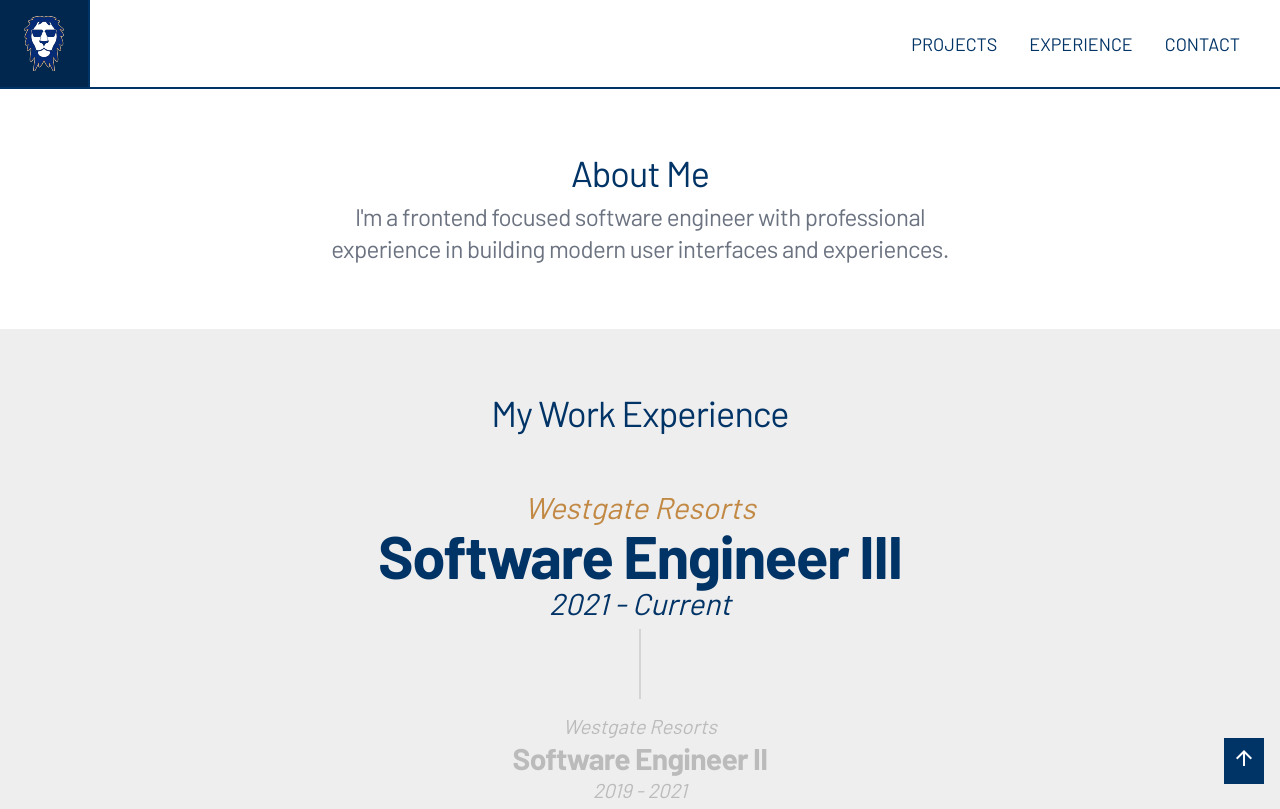
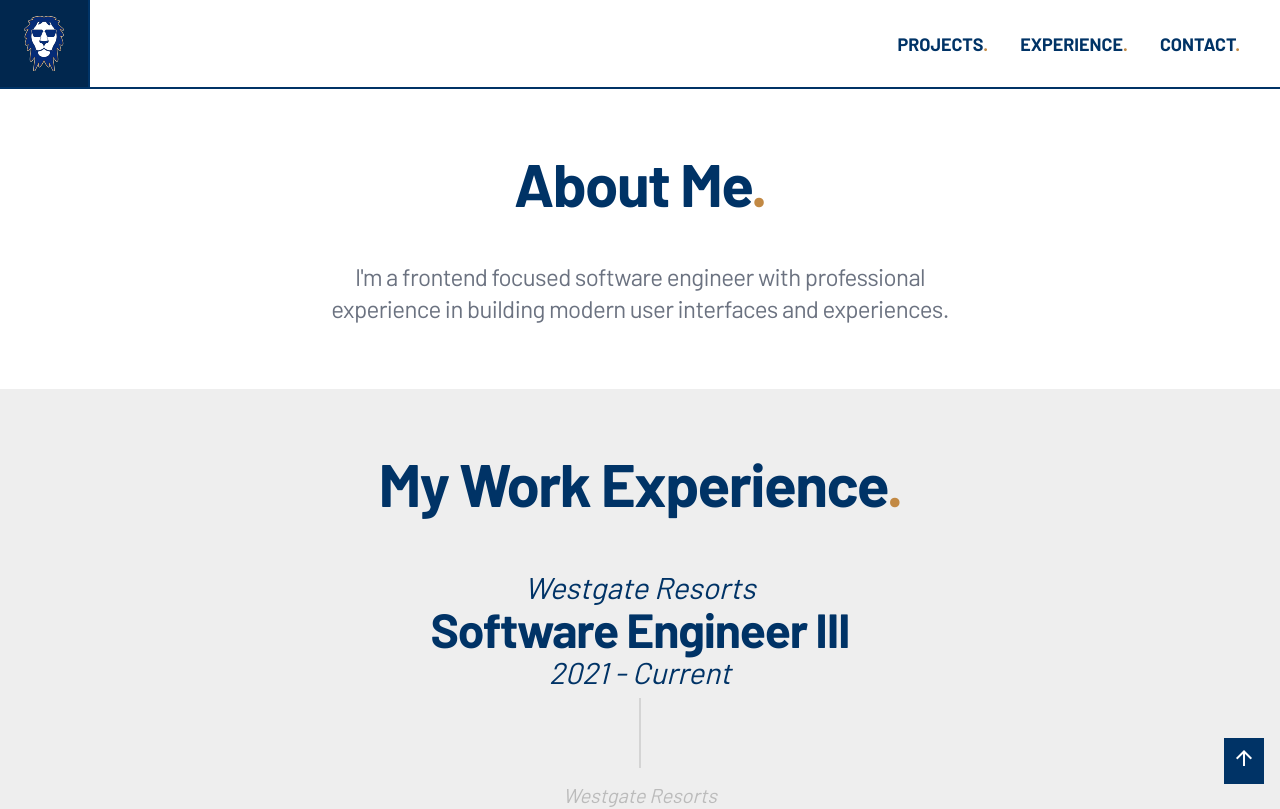
Before and after one commit to jablancTheDesigner/portfolio-blog-angular, an Angular app in the folder frontend/: page /experience in a window 1280 px wide. Shown: the top 809 px of the page. Built offline with nearby package versions, Linux system fonts and the light colour scheme.

Commit message:
design tweaks

```diff
--- a/frontend/src/app/_components/experiences/experiences.component.html
+++ b/frontend/src/app/_components/experiences/experiences.component.html
@@ -13,8 +13,8 @@
                 </span>
 
                 <span class="current-job__position tracking-tight" [class.md:text-3xl]="!experience.recent"
-                    [class.md:text-6xl]="experience.recent" [class.text-2xl]="!experience.recent"
-                    [class.text-4xl]="experience.recent">
+                    [class.md:text-5xl]="experience.recent" [class.text-2xl]="!experience.recent"
+                    [class.text-3xl]="experience.recent">
                     {{experience.position}}
                 </span>
 
--- a/frontend/src/app/_components/experiences/experiences.component.scss
+++ b/frontend/src/app/_components/experiences/experiences.component.scss
@@ -5,10 +5,6 @@
     h1{
         font-weight:700;
         margin-bottom: 2rem;
-    }
-
-    &__company{
-        color: $second;
     }
 
     &__title{
--- a/frontend/src/app/_components/experiences/experiences.component.ts
+++ b/frontend/src/app/_components/experiences/experiences.component.ts
@@ -22,7 +22,7 @@ export class ExperiencesComponent implements OnInit {
       dateEnd: '2021',
     },
     {
-      position: 'Creative Director / Frontend Developer',
+      position: 'Front-end Developer',
       company: 'Global Tech Network',
       dateStart: '2017',
       dateEnd: '2019',
--- a/frontend/src/app/_components/navigation/navigation.component.html
+++ b/frontend/src/app/_components/navigation/navigation.component.html
@@ -56,15 +56,15 @@
 
             <ul class="nav__link-list">
                 <li class="nav__link nav--desktop" *ngFor="let link of links">
-                    <a [routerLink]="['/'+link]" class="uppercase text-lg" [class.text-white]="isMain"
+                    <a [routerLink]="['/'+link]" class="uppercase text-lg font-bold" [class.text-white]="isMain"
                         [class.text-main]="!isMain">
-                        {{link}}
+                        {{link}}<span class="text-second">.</span>
                     </a>
                 </li>
                 <li class="nav__link nav--desktop">
-                    <button (click)="goToAnchor('contact')" class="uppercase text-lg hover:opacity-50"
+                    <button (click)="goToAnchor('contact')" class="uppercase text-lg hover:opacity-50 font-bold"
                         [class.text-white]="isMain" [class.text-main]="!isMain">
-                        Contact
+                        Contact<span class="text-second">.</span>
                     </button>
                 </li>
                 <li class="nav__link nav--mobile">
@@ -83,14 +83,15 @@
                     </button>
                 </li>
                 <li class="nav__link my-8" *ngFor="let link of links">
-                    <a [routerLink]="['/'+link]" class="uppercase text-xl text-white" (click)="setMobileShow(false)">
-                        {{link}}
+                    <a [routerLink]="['/'+link]" class="uppercase text-xl text-white font-bold"
+                        (click)="setMobileShow(false)">
+                        {{link}}<span class="text-second">.</span>
                     </a>
                 </li>
                 <li class="nav__link mt-8">
                     <button (click)="goToAnchor('contact')"
-                        class="uppercase text-lg hover:opacity-50 uppercase text-xl text-white">
-                        Contact
+                        class="uppercase text-lg hover:opacity-50 uppercase text-xl text-white font-bold">
+                        Contact<span class="text-second">.</span>
                     </button>
                 </li>
             </ul>
--- a/frontend/src/app/_components/pages/experience-page/experience-page.component.html
+++ b/frontend/src/app/_components/pages/experience-page/experience-page.component.html
@@ -3,9 +3,7 @@
         <div class="flex flex-col md:flex-row space-y-2 md:space-y-0 md:space-x-8">
             <div class="md:w-2/3 flex items-center mx-auto">
                 <div class="w-full z-10 text-center py-16">
-                    <h1 class="text-2xl sm:text-4xl tracking-tight text-main mb-2">
-                        About Me
-                    </h1>
+                    <app-section-header title="About Me"></app-section-header>
                     <h3 class="text-xl sm:text-2xl tracking-tight text-gray-500">
                         I'm a frontend focused software engineer with professional
                         experience in building modern user interfaces and experiences.
--- a/frontend/src/app/_components/pages/home/home.component.html
+++ b/frontend/src/app/_components/pages/home/home.component.html
@@ -8,7 +8,7 @@
                     <h1 class="font-bold mb-2 md:mb-4 text-6xl md:text-8xl tracking-tighter">
                         <span>Hello!</span> I'm<br>Jahmal, a...
                     </h1>
-                    <h2 class="text-3xl md:text-6xl tracking-tight text-white font-bold">
+                    <h2 class="text-3xl md:text-6xl tracking-tight text-second font-bold">
                         <span class="typed"></span>
                     </h2>
                     <div class="mt-16">
--- a/frontend/src/app/_components/pages/home/home.component.scss
+++ b/frontend/src/app/_components/pages/home/home.component.scss
@@ -15,11 +15,7 @@
         color: white;
 
 
-        h1{
-            span {
-                color: $second;
-            }
-        }
+
         p{
             font-size: 1.5rem;
             display: inline-block;
--- a/frontend/src/app/_components/pages/projects/projects.component.html
+++ b/frontend/src/app/_components/pages/projects/projects.component.html
@@ -1,17 +1,7 @@
 <app-page-layout>
-    <div class="container mx-auto text-center">
-        <div class="flex flex-col md:flex-row space-y-2 md:space-y-0 md:space-x-8">
-            <div class="md:w-2/3 flex items-center mx-auto">
-                <div class="w-full z-10 text-center py-16">
-                    <div class="text-center">
-                        <h2 class="text-2xl md:text-4xl bold text-main tracking-tight">Projects</h2>
-                    </div>
-                </div>
-            </div>
-        </div>
+    <div class="text-center pt-16">
+        <app-section-header title="Projects"></app-section-header>
     </div>
-
-    <hr>
 
     <app-projects-list [projects]="projects"></app-projects-list>
 </app-page-layout>
--- a/frontend/src/app/_components/project-image-card/project-image-card.component.html
+++ b/frontend/src/app/_components/project-image-card/project-image-card.component.html
@@ -3,7 +3,7 @@
         <img src="{{project.thumbnail}}" alt="">
     </div>
     <div class="project-image-card__description text-left p-8 space-x-1 shadow-lg">
-        <h2 class="text-sm text-white text-2xl font-bold text-white">{{project.id}}. {{project.title}}</h2>
+        <h2 class="text-sm text-white text-2xl font-bold text-white">{{project.title}}</h2>
         <p class="text-white text-base">{{project.client}}</p>
         <div class="flex flex-wrap flex-col md:flex-row">
             <a [routerLink]="['/project', project.id]" class="pt-2 mr-4 block font-bold tracking-tight text-xl">Go to
--- a/frontend/src/app/_components/section-header/section-header.component.html
+++ b/frontend/src/app/_components/section-header/section-header.component.html
@@ -1,4 +1,4 @@
-<div class="text-center mb-12">
-    <h2 class="text-2xl md:text-4xl bold text-main tracking-tight">{{title}}</h2>
+<div class="text-center mb-12 w-2/3  mx-auto">
+    <h2 class="text-4xl md:text-6xl text-main tracking-tight font-bold">{{title}}<span class="text-second">.</span></h2>
     <ng-content></ng-content>
 </div>
--- a/frontend/src/styles.scss
+++ b/frontend/src/styles.scss
@@ -2,11 +2,14 @@
 @import "tailwindcss/components";
 @import "tailwindcss/utilities";
 @import url('https://fonts.googleapis.com/css2?family=Barlow:wght@400;700;900&display=swap');
-
-$main: #003366;
+@import "./styles/colors";
 
 .text-main{
     color: $main;
+}
+
+.text-second{
+    color: $second;
 }
 
 
```
